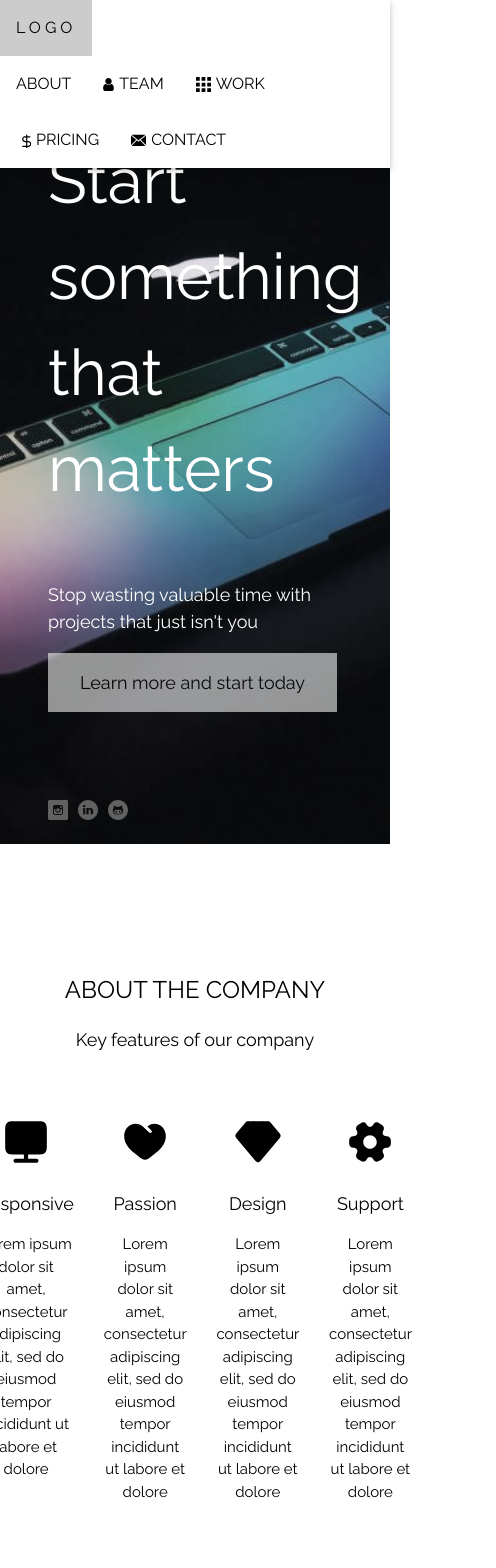
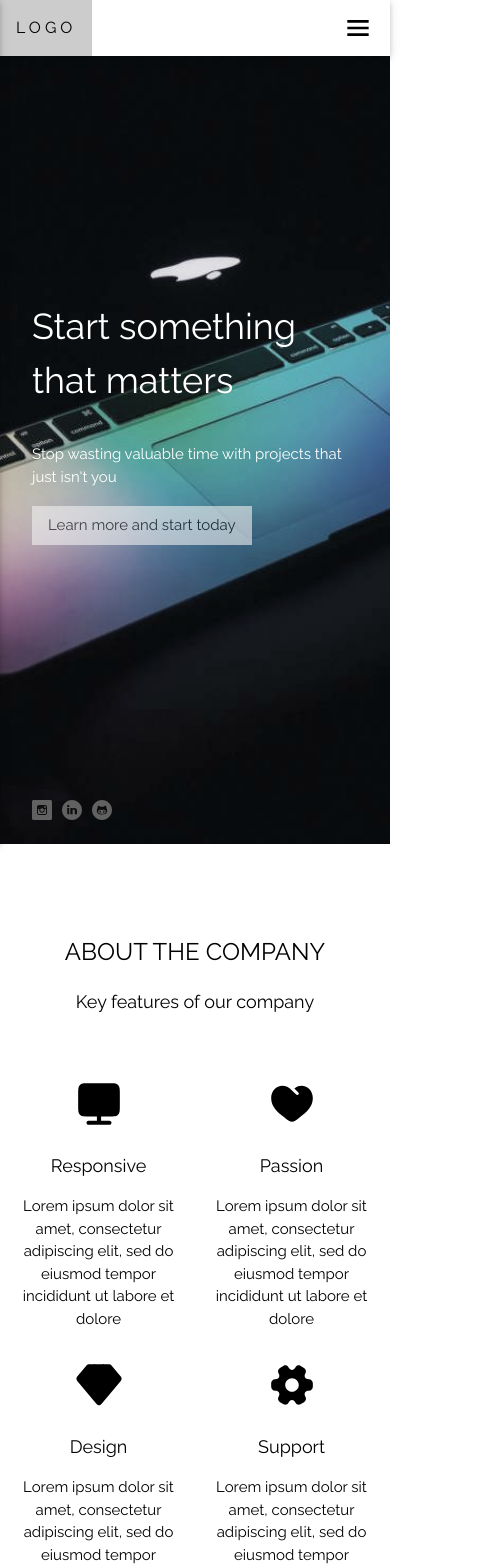
Before and after one commit to pakoval/test, a Vue app: page / in a window 390 px wide. Shown: the top 1568 px of the page, 496 px wide, since content can reach past the window. Built offline with nearby package versions, Linux system fonts and the light colour scheme.

Commit message:
add responsive

```diff
--- a/src/components/Header.vue
+++ b/src/components/Header.vue
@@ -1,13 +1,20 @@
 <template>
   <header class="header">
     <router-link to="/" class="header__logo">logo</router-link>
+
+    <input type="checkbox" id="check">
+    <label for="check" class="header__mobile">
+      <IconSvg :icon="iconMobile" id="mobile-menu"/>
+      <IconSvg :icon="iconMobileClose" id="mobile-close"/>
+    </label>
+
     <nav class="header__nav">
       <ul class="header__nav-list">
         <li
           v-for="item in navList"
           :key="item.id"
           class="header__nav-item"
-          @click="scrollToSection(item.id)"
+          @click="scrollToSection(item.id); uncheckMenu()"
         >
           <IconSvg
             v-if="item.icon"
@@ -70,13 +77,29 @@ export default {
           },
           title: "contact"
         },
-      ]
+      ],
+      iconMobile: {
+        name: "menu-mobile",
+        width: "32",
+        height: "32",
+      },
+      iconMobileClose: {
+        name: "close",
+        width: "32",
+        height: "32",
+      }
     };
   },
   methods: {
     scrollToSection(id) {
       const section = document.getElementById(id);
-      section.scrollIntoView({ behavior: 'smooth' });
+      section.scrollIntoView({ behavior: "smooth" });
+    },
+    uncheckMenu() {
+      const check = document.getElementById("check");
+      if(check.checked) {
+        check.checked = false
+      }
     }
   }
 }
--- a/src/styles/components/card.scss
+++ b/src/styles/components/card.scss
@@ -28,3 +28,19 @@
     }
   }
 }
+
+@media screen and (max-width: $media-laptops) {
+  .card {
+    width: calc(50% - 8px);
+
+    &__picture img {
+      max-height: 200px;
+    }
+  }
+}
+
+@media screen and (max-width: $media-mobile) {
+  .card {
+    width: 100%;
+  }
+}
--- a/src/styles/components/header.scss
+++ b/src/styles/components/header.scss
@@ -47,4 +47,65 @@
       background-color: $gray-hover;
     }
   }
+
+  &__mobile {
+    display: none;
+    padding: 10px $padding-sm;
+    cursor: pointer;
+
+    .icon {
+      fill: $black;
+    }
+  }
+
+  #check {
+    display: none;
+  }
 }
+
+@media screen and (max-width: $media-tablets) {
+  .header {
+    &__nav {
+      position: absolute;
+      top: 0;
+      right: 0;
+      left: -200px;
+      width: 200px;
+      height: 100vh;
+      background-color: $white;
+      box-shadow: $header-shadow;
+      transition: $transition;
+
+      &-list {
+        flex-direction: column;
+        align-items: flex-start;
+      }
+
+      &-item {
+        width: 100%;
+      }
+    }
+
+    &__mobile {
+      display: flex;
+      align-items: center;
+      z-index: 1;
+    }
+
+    #check:checked + &__mobile > #mobile-menu {
+      display: none;
+    }
+
+    #check:checked + &__mobile > #mobile-close {
+      display: block;
+    }
+  }
+
+  #check:checked ~ .header__nav {
+    left: 0;
+  }
+
+  #mobile-close {
+    display: none;
+  }
+}
--- a/src/styles/variables.scss
+++ b/src/styles/variables.scss
@@ -29,5 +29,7 @@ $card-shadow: 0 2px 5px 0 rgba(0,0,0,0.16), 0 2px 10px 0 rgba(0,0,0,0.12);
 $transition: .175s ease-in;
 
 // Breakpoints
-
-$md: 992px
+$media-mobile: 576px;
+$media-tablets: 768px;
+$media-laptops: 992px;
+$media-lg: 1200px;
--- a/src/styles/views/home.scss
+++ b/src/styles/views/home.scss
@@ -327,3 +327,98 @@
     filter: grayscale(75%);
   }
 }
+
+@media screen and (max-width: $media-laptops) {
+  .features__items,
+  .team__gallery {
+      flex-wrap: wrap;
+  }
+
+  .features__item {
+    width: calc(50% - 16px);
+  }
+
+  .portfolio__gallery {
+    grid-template-columns: repeat(3, 1fr);
+    gap: 5px;
+  }
+}
+
+@media screen and (max-width: $media-tablets) {
+  .pricing {
+    &__cards {
+      flex-wrap: wrap;
+    }
+  }
+}
+
+@media screen and (max-width: $media-mobile) {
+  .portfolio,
+  .features,
+  .pricing,
+  .contact,
+  .works,
+  .team {
+    padding: 90px 16px;
+  }
+
+  .hero {
+    padding: $padding-md;
+
+    &__title {
+      font-size: 36px;
+      margin-bottom: 36px;
+    }
+
+    &__subtitle,
+    &__link {
+      font-size: 15px;
+    }
+
+    &__link {
+      padding: 8px 16px;
+    }
+
+    &__social {
+      padding: 24px 32px;
+    }
+  }
+
+  .works {
+    flex-wrap: wrap-reverse;
+
+    &__info,
+    &__picture {
+      max-width: 100%;
+    }
+  }
+
+  .team__gallery {
+    gap: 5px;
+  }
+
+  .statistics {
+    justify-content: center;
+    flex-wrap: wrap-reverse;
+    gap: 10px;
+
+
+    &__item {
+      width: calc(50% - 16px);
+    }
+  }
+
+  .portfolio__gallery {
+    grid-template-columns: repeat(2, 1fr);
+  }
+
+  .skills {
+    flex-wrap: wrap;
+    gap: $padding-md;
+
+    &__info,
+    &__items {
+      width: 100%;
+    }
+  }
+}
```
Also changed, not shown: public/sprite.svg.
